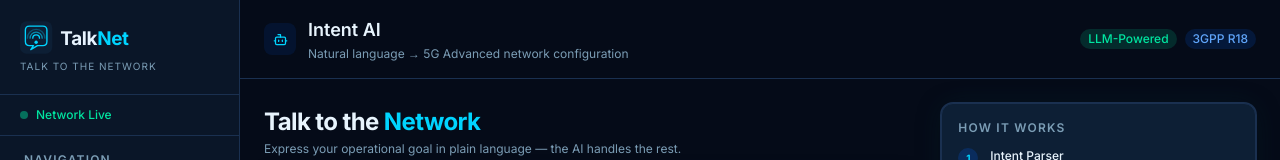
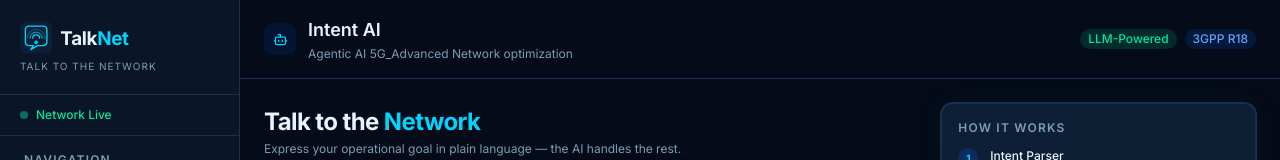
Before and after one commit to Daniyh/Talk-To-The-network-, a Next.js app in the folder frontend/: page /intent in a window 1280 px wide. Shown: the top 160 px of the page. Built offline with nearby package versions, Linux system fonts and the light colour scheme.

Commit message:
Updated interface title

```diff
--- a/frontend/app/intent/page.tsx
+++ b/frontend/app/intent/page.tsx
@@ -32,7 +32,7 @@
           <div>
             <h1 className="text-lg font-semibold text-text-primary">Intent AI</h1>
             <p className="text-xs text-text-secondary mt-0.5">
-              Natural language → 5G Advanced network configuration
+               Agentic AI 5G_Advanced Network optimization
             </p>
           </div>
           <div className="ml-auto flex gap-2">
--- a/frontend/app/page.tsx
+++ b/frontend/app/page.tsx
@@ -41,7 +41,7 @@
         <div>
           <h1 className="text-lg font-semibold text-text-primary">Network Monitor</h1>
           <p className="text-xs text-text-secondary mt-0.5">
-            Agentic AI  5G_Advanced Network optimization
+            Agentic AI 5G_Advanced Network optimization
           </p>
         </div>
         <div className="flex items-center gap-4">
```
